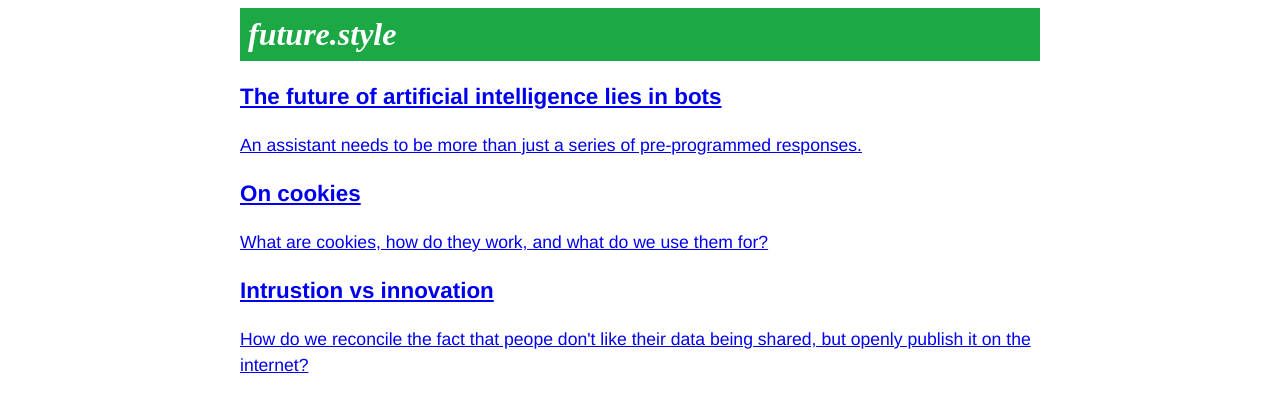
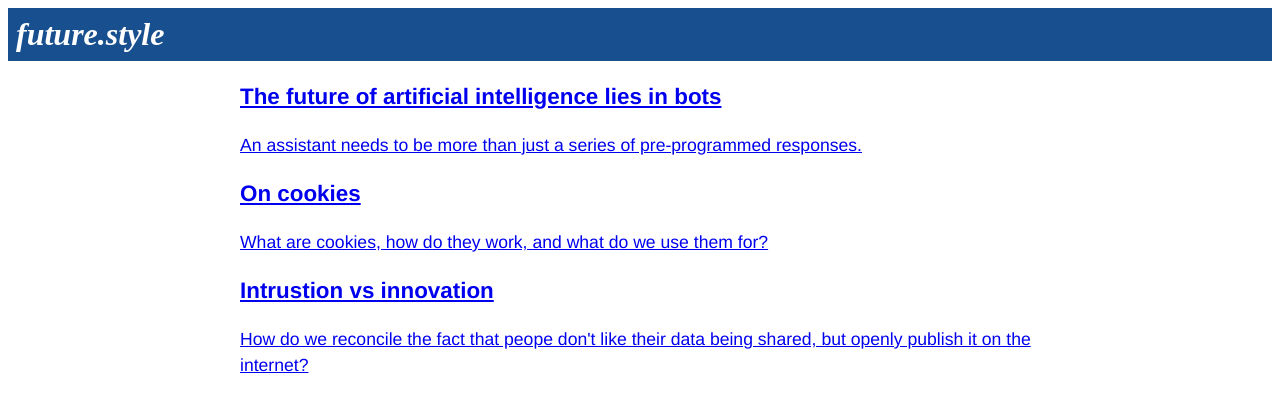
Before and after one commit to alistairdent/alistairdent.github.io, a Jekyll site: the page built from index.html, in a window 1280 px wide. Shown: the top 412 px of the page. Built offline with Jekyll 4.4.1, drawn with Linux system fonts in a browser that asks for light colours.

Commit message:
Update default.html

```diff
--- a/_layouts/default.html
+++ b/_layouts/default.html
@@ -52,8 +52,7 @@
 
 				a.headerlink {
 					margin: auto;
-					max-width: 784px;
-					background-color: #1DA846;
+					background-color: #18508F;
 					text-align: right;
 					display: flex;
 					padding: 0.5rem;
```
